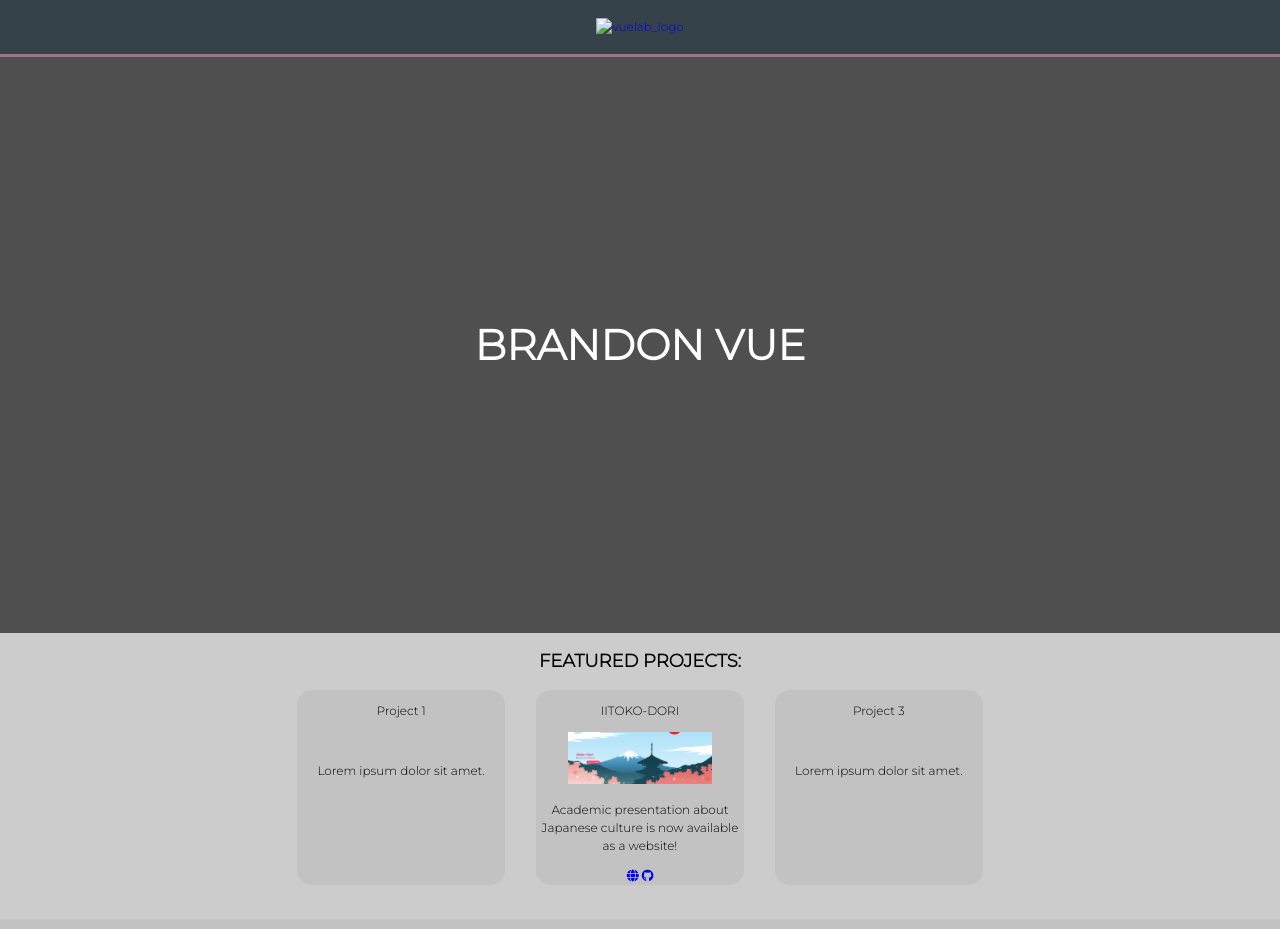
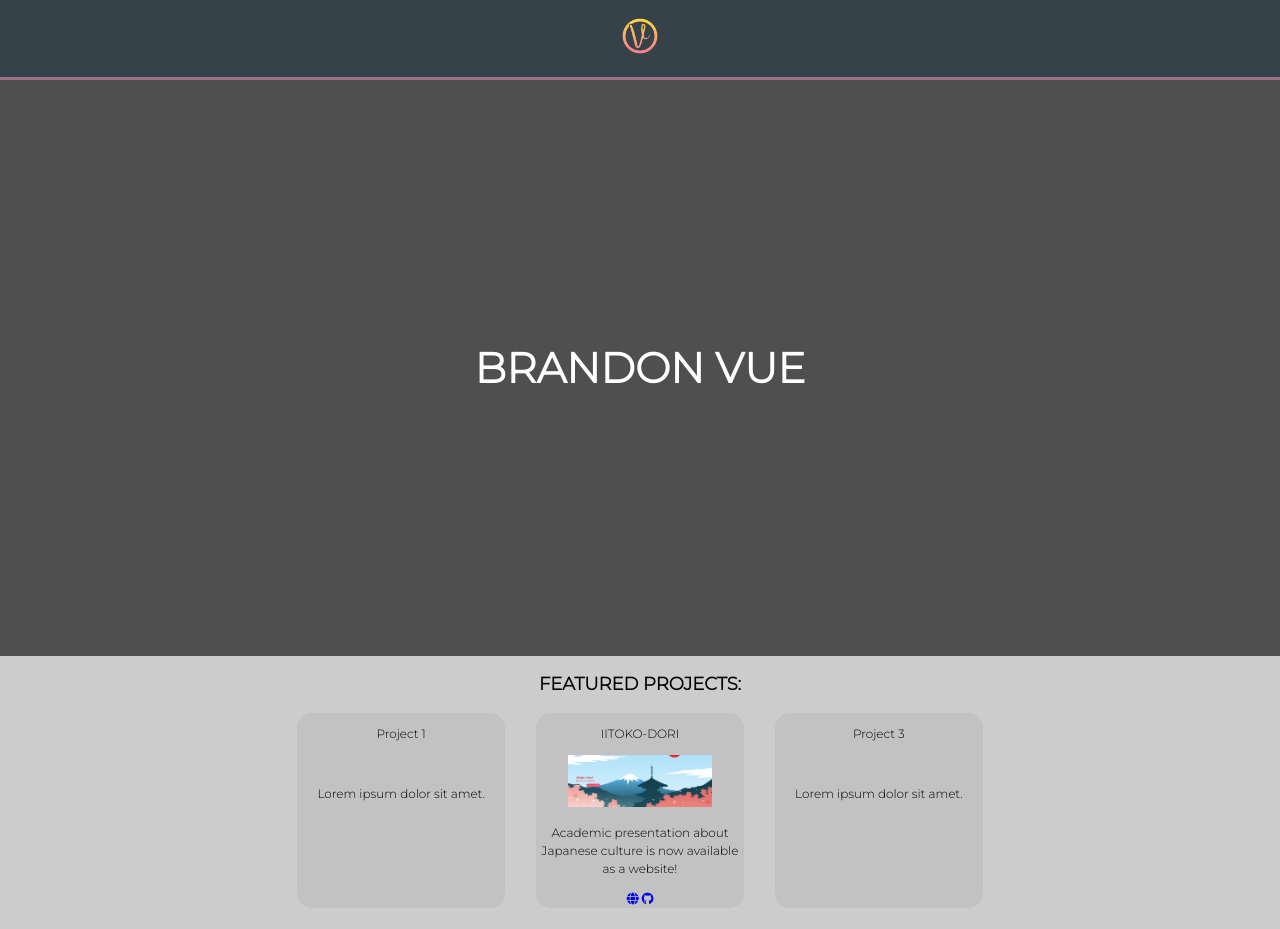
Before and after one commit to B-Vwj/VwjWorks, a plain HTML site: page index.html in a window 1280 px wide. Shown: the top 929 px of the page. Drawn offline with Linux system fonts and the light colour scheme; the site is published under a folder, as on GitHub Pages, so addresses that start at the root find nothing.

Commit message:
fix: fix missing logo symbol

```diff
--- a/index.html
+++ b/index.html
@@ -26,7 +26,7 @@
                 <header class="main-header">
                     <nav class="logo">
                         <a href="/" id="logo">
-                            <img class="vuelab_logo" src="/images/vuelab_logo_symbol.png" alt="vuelab_logo"/>
+                            <img class="vuelab_logo" src="./images/vuelab_logo_symbol.png" alt="vuelab_logo"/>
                         </a>
                     </nav>
                 </header>
```
